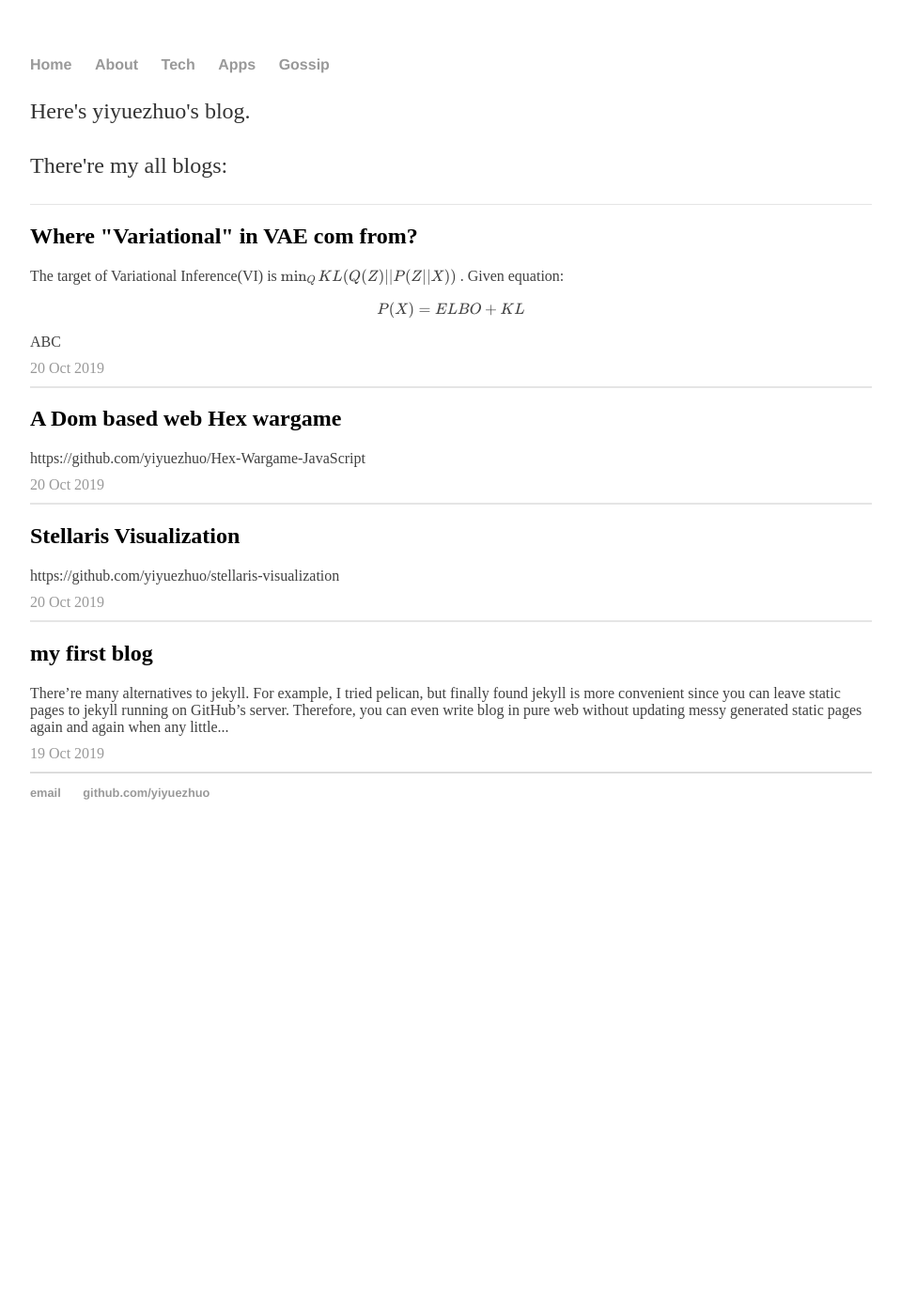
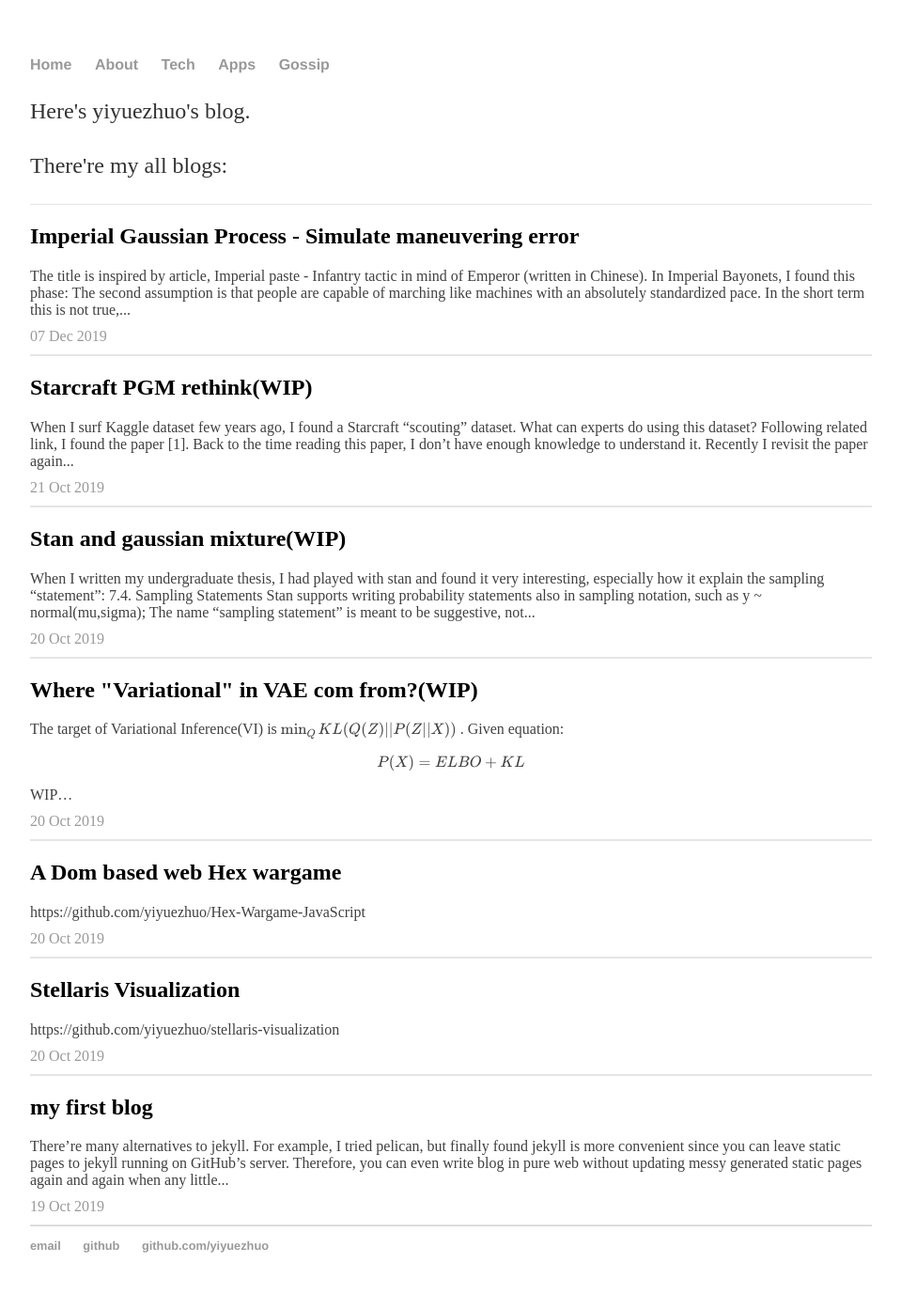
Before and after one commit to yiyuezhuo/blog, a Jekyll site: the page built from index.html, in a window 1280 px wide. Shown: the whole page at 94% size, without its empty margins (160-1119 px from the left). Built offline with Jekyll 4.4.1, drawn with Linux system fonts in a browser that asks for light colours; formulas are drawn with MathJax 3; before the commit the page ends 911 px from its top, so only the background shows below that; part of the change alters nothing that is shown.

Commit message:
add article emperor gaussian process

````diff
--- a/_layouts/default.html
+++ b/_layouts/default.html
@@ -20,6 +20,7 @@
         <footer>
             <ul>
                 <li><a href="mailto:yiyuezhuo@gmail.com">email</a></li>
+                <li><a href="https://github.com/yiyuezhuo/blog">github</a></li>
                 <li><a href="https://github.com/yiyuezhuo">github.com/yiyuezhuo</a></li>
             </ul>
 
--- a/_posts/2019-10-20-name-of-variational-infernece.md
+++ b/_posts/2019-10-20-name-of-variational-infernece.md
@@ -1,6 +1,6 @@
 ---
 layout: post
-title: Where "Variational" in VAE com from?
+title: Where "Variational" in VAE com from?(WIP)
 date: 2019-10-20 0:33
 category: tech
 ---
@@ -12,4 +12,4 @@ $$
 P(X) = ELBO + KL
 $$
 
-ABC
+WIP...
--- /dev/null
+++ b/_posts/2019-10-20-stan-gaussian-mixture.md
@@ -0,0 +1,95 @@
+---
+layout: post
+title: Stan and gaussian mixture(WIP)
+date: 2019-10-20 21:37
+category: tech
+---
+
+When I written my undergraduate thesis, I had played with stan and found it very interesting, especially how it explain the sampling "statement":
+
+> 7.4. Sampling Statements
+>
+> Stan supports writing probability statements also in sampling notation, such as
+>
+> `y ~ normal(mu,sigma);`
+>
+> The name “sampling statement” is meant to be suggestive, not interpreted literally.
+Conceptually, the variable y, which may be an unknown parameter or known,
+modeled data, is being declared to have the distribution indicated by the right-hand
+side of the sampling statement.
+>
+> Executing such a statement does not perform any sampling. In Stan, a sampling
+statement is merely a notational convenience. The above sampling statement could
+be expressed as a direct increment on the total log probability as
+>
+> `target += normal_lpdf(y | mu, sigma);`
+>
+>In general, a sampling statement of the form
+>
+> `y ~ dist(theta1, ..., thetaN);`
+>
+> involving subexpressions y and theta1 through thetaN (including the case where N
+is zero) will be well formed if and only if the corresponding assignment statement is
+well-formed. For densities allowing real y values, the log probability density function
+is used,
+>
+> `target += dist_lpdf(y | theta1, ..., thetaN);`
+>
+> For those restricted to integer y values, the log probability mass function is used,
+>
+> `target += dist_lpmf(y | theta1, ..., thetaN);`
+>
+>This will be well formed if and only if `dist_lpdf(y | theta1, ..., thetaN)` or
+`dist_lpmf(y | theta1, ..., thetaN)` is a well-formed expression of type `real`
+
+It's exactly how a bayesian network is specified, using a pretty stan grammar.
+
+Stan have some drawbacks such as slow compiling time and a non-trivial programming language instead of a more familiar language to user such as Python(pyro,pymc3,Edward), Julia(Turing.jl) or R.
+
+With this definition of sampling, we can express model which is unable to sample in fact. For example, Gaussian Mixture specified in [1]:
+
+```stan
+data{
+    int<lower=0> N; // number of data points in dataset
+    int<lower=0> K; // number of mixture components
+    int<lower=0> D; // dimension
+    vector[D] x[N]; // observations
+}
+
+transformed data {
+    vector<lower=0>[K] alpha0_vec;
+    for (k in 1:K){             // convert the scalar dirichlet prior 1/K
+        alpha0_vec[K] <- 1.0/K; // to a vector
+    }
+}
+
+parameters{
+    simplex[K] theta; // mixing proportions
+    vector[D] mu[K]; // locations of mixture components
+    vector<lower=0>[D] sigma[K]; // standard deviations of mixture components
+}
+
+model{
+    // prior
+    theta ~ dirichlet(alpha0_vec);
+    for( k in 1:K){
+        mu[k] ~ normal(0.0, 1.0/sigma[k]);
+        sigma[k] ~ inv_gamma(1.0, 1.0);
+    }
+
+    // likelihood
+    for (n in 1:N){
+        real ps[K];
+        for (k in 1:K){
+            ps[k] <- log(theta[k]) + normal_log(x[n], mu[k], sigma[k]);
+        }
+        increment_log_prob(log_sum_exp(ps))
+    }
+}
+```
+
+Today, I have read some papers about Bayesian statistical ( or more precious, so called deep bayes), and realized stan being a baseline tool to compare with novel models. You can find HMC and ADVI powered by stan in many tables listed by those paper.
+
+## References
+
+1. Blei, David M., Alp Kucukelbir, and Jon D. McAuliffe. "Variational inference: A review for statisticians." Journal of the American Statistical Association 112.518 (2017): 859-877.
--- /dev/null
+++ b/_posts/2019-10-21-starcraft-rethink.md
@@ -0,0 +1,119 @@
+---
+layout: post
+title: Starcraft PGM rethink(WIP)
+date: 2019-10-21 23:17
+category: tech
+---
+
+When I surf Kaggle dataset few years ago, I found a Starcraft "scouting" dataset. What can experts do using this dataset? Following related link, I found the paper [1].
+
+Back to the time reading this paper, I don't have enough knowledge to understand it. Recently I revisit the paper again and realize that I can give some ideas about this paper now.
+
+The paper follow a classic PGM setting. I mean, it set some explicitly latent variables. The top is a HMM specifying "strategy", that
+determine the production of units. Here's the plate notation figure:
+
+![starcraft_pgm]({{ site.baseurl }}/imgs/starcraft_pgm.png)
+
+* $S$: Hidden strategy state.
+* $P^i$: Produced type $i$ unit.
+* $K^i$: Killed type $i$ unit.
+* $U^i$: Current type $i$ unit.
+* $O^i$: Observed type $i$ unit.
+* $f^i$: A middle variable determined by $E$.
+* $E$: Effort of scouting.
+
+The gray plate denote observed variable, and other are latent variables.
+
+The model is specified as:
+
+Strategy model, a standard markov process:
+
+$$
+\begin{align*}
+P(S_0) &\sim Multinomial(\eta_1,\dots,\eta_M) \\
+P(S_t|S_{t-1} = s) &= Multinomial(\pi_1^s,\dots,\pi_M^s)
+\end{align*}
+$$
+
+Production model:
+
+$$
+P(P_t^i = k|S_t=s)=\begin{cases}
+    1 - \nu_s^i & k=0 \\
+    \nu_s^i \dot Pois(k-1;\lambda_s^i) & k>0
+\end{cases}
+$$
+
+Unexpected loss model:
+
+$$
+\begin{align*}
+    U_0^i &= c^i \\
+    U_t^i &\sim Binomial(U_{t-1}^i - K_{t-1}^i, 1-l^i) + P_t^i
+\end{align*}
+$$
+
+Observation model:
+
+$$
+\begin{align*}
+    O_t^i &\sim BetaBinomial(U_t^i,\mu_t^i,\rho^i) \\
+    \mu, \rho &= f_\theta(E_t)
+\end{align*}
+$$
+
+## Learning
+
+Now the model is fully specified, we should learn(fit) its parameters:
+
+Parameters include $\mathbf{\eta}, \mathbf{\pi}, \mathbf{\nu}, \mathbf{l}, \mathbf{\theta}$ .Since $P$ is observed in training, usual learning method for HMM such as EM algorithm
+can be employed to estimate $\mathbf{\eta}, \mathbf{\pi}$.
+
+Since $U$ is observed in training, we can fit $\mathbf{\theta}$ using any optimizing method with MLE can be used.
+denoting unobserved loss probability, denoted by $\mathbf{l}$, can be fitted using basic mean, given $U,f$.
+
+### HMM and EM algorithm learning
+
+Let's say we have a HMM:
+
+$$
+P(z_0)\prod_{i=1}^N P(z_{n}|z_{n-1})P(x_n|z_n)
+$$
+
+
+
+## Inference
+
+Now all of parameters are learned, we should do inference,
+ the hardest part
+in many bayesian problems. The author use so called Rao-Blackwellised particle filtering(RBPF)[2] to infer the model.
+
+
+
+## Particle Filtering
+
+[Particle Filtering](https://en.wikipedia.org/wiki/Particle_filter)(PF), or Sequential Monte Carlo(SMC) use particle state with weight to approximate a distribution:
+
+
+### EM algorithm learning
+
+Consider how to learn
+
+Given observations $x_n$, we want get $P(z_{0:n}|x_{1:n})$.
+Following exact method, we get:
+
+$$
+P(z_{0:N}|x_{1:N})
+= \frac{P(x_{1:N}|z_{0:N})P(z_{0:N})}
+{\int_{z_{0:N}} P(x_{1:N}|z_{0:N})P(z_{0:N})}
+= \frac{P(z_0)\prod_{n=1}^N P(z_{n}|z_{n-1})P(x_n|z_n)}
+{\int_{z_0}P(z_0)\prod_{n=1}^N \int_{z_n} P(z_{n}|z_{n-1})P(x_n|z_n)}
+$$
+
+When $z_n$ is discrete, $\int_{z_n} P(z_{n}|z_{n-1})P(x_n|z_n)}$ become a tractable form: $\sum_{z_n} P(z_{n}|z_{n-1})P(x_n|z_n)}$, while it's not clear
+
+
+## References
+
+1. Hostetler, Jesse, et al. "Inferring strategies from limited reconnaissance in real-time strategy games." Proceedings of the Twenty-Eighth Conference on Uncertainty in Artificial Intelligence. AUAI Press, 2012.
+2. Doucet, Arnaud, et al. "Rao-Blackwellised particle filtering for dynamic Bayesian networks." Proceedings of the Sixteenth conference on Uncertainty in artificial intelligence. Morgan Kaufmann Publishers Inc., 2000.
--- /dev/null
+++ b/_posts/2019-12-7-emperor-gaussian-process.md
@@ -0,0 +1,87 @@
+---
+layout: post
+title: Imperial Gaussian Process - Simulate maneuvering error
+date: 2019-12-7 10:25
+category: tech
+---
+
+The title is inspired by article,
+[Imperial paste - Infantry tactic in mind of Emperor](https://zhuanlan.zhihu.com/p/84925508)
+(written in Chinese).
+
+In Imperial Bayonets, I found this phase:
+
+> The second assumption is that people are capable of marching like machines with an absolutely standardized pace. In the short term this is not true, but long term, with a eye to the statistical mean of all normally distributed events, the marching will distill down to an average probably very close to the regulated cadence and length of pace.
+
+In reality, long term marching "distill" down to average exactly,
+but not because of "long term" itself. Obviously, if the amount of moving is independent increments, $X_i \sim N(\mu, \sigma^2)$,
+thus the distribution of the "total moving", the sum of those random variables, is:
+
+$$
+\sum_{i=1}^N X_i \sim N(N\mu, N\sigma^2)
+$$
+
+This distribution will not converge to the mean $N\mu$, but diverge.
+In other word, if all of men moved "independently", the result will look like this:
+
+![basic]({{ site.baseurl }}/imgs/emperor-gaussian-process/basic.png)
+
+The result seems not what we want. It's obvious that moving of men don't follow a such random pattern, they observing around to do subtle moving to maintain the formation.
+This seems to imply multi-agent methodology, see [MAgent repo](https://github.com/geek-ai/MAgent) for a example.
+
+Setting some basic rules, expecting some interesting pattern emerge is a interesting enough,
+but maybe too complex to this problem. Can we use a "reduced form" model to denote the process,
+not bothering those complex generative or "structure form" model?
+
+A probabilistic graph model(PGM) or energy based model are easy to build. For example, we can set "ideal" position
+and define a energy(loss) for deviating from that "ideal" setting. See
+[wiki](https://en.wikipedia.org/wiki/Boltzmann_distribution)
+for a detailed description.
+
+PGM and energy based model are not easy to inference, which usually require costly sampling technique.
+We instead resort to Gaussian Process, a relatively effective method compared to PGM.
+See [wiki](https://en.wikipedia.org/wiki/Gaussian_process) for a detailed description.
+
+Assume units move only in y-axis. There's a "ideal"(expected) positions for every unit
+each timestamp. For example, $y_i(t)=y_i(0)+\mu t$。$\mu$ is expected speed.
+
+We will model deviating from ideal position, the error term:
+
+$$
+oy_i(t) = y_i(t) + ey_i(t)
+$$
+
+Where $oy_i(t)$ means observed y-position unit $i$ at time $t$. $y_i$ is ideal value.
+$ey_i(t)$ is a zero mean random variable. The joint distribution of $ey_i(t)$ is given by:
+
+$$
+EY \sim N(\mathbf{0}, K(F,F))
+$$
+
+Where $K(F, F)$ is kernel matrix, given by:
+
+$$
+K_{i,j}(F, F) = k(F_i,F_j) = \exp(-\frac{|w \circ (F_1-F_2)|_2^2}{2l^2})
+$$
+
+Where $F_1,F_2$ are features of unit i,j at a time, which are defined by $(X_i,Y_i,T_i)$.
+Thus unit i,j are different even they differ only in time $T$. Here the form of $k$ is derided from Squared Exponential kernel form. $w$ is weight vector.
+
+Intuitively, we want two error terms which close in ideal position and time will tend to have same deviating tendency. Time is a natural requirement, otherwise, for example, a unit at $t=5.00000$ and $t=5.00001$ may have opposite direction:
+
+![no_time_relation]({{ site.baseurl }}/imgs/emperor-gaussian-process/no_time_relation.png)
+
+Location requirement is easy to understand. We may expect at same time unit which are close to each
+other will have consistent deviating tendency, leading a smoother placement instead of a zigzag shape.
+In other hand, closing to each other at different timestamp have same tendency
+may imply a "unseen" terrain obstacle, which slow units passing it temporarily.
+
+Take 30 frames to display (enlarging deviating for illustration):
+
+![f30]({{ site.baseurl }}/imgs/emperor-gaussian-process/f30.png)
+
+Animating figure(gif):
+
+![output]({{ site.baseurl }}/imgs/emperor-gaussian-process/output.gif)
+
+Well, it's more like a Yankee parading rather than "imperial" maneuvering...
````
Also changed, not shown: imgs/emperor-gaussian-process/basic.png (added), imgs/emperor-gaussian-process/f30.png (added), imgs/emperor-gaussian-process/no_time_relation.png (added), imgs/emperor-gaussian-process/output.gif (added), imgs/starcraft_pgm.png (added), readme.md.
